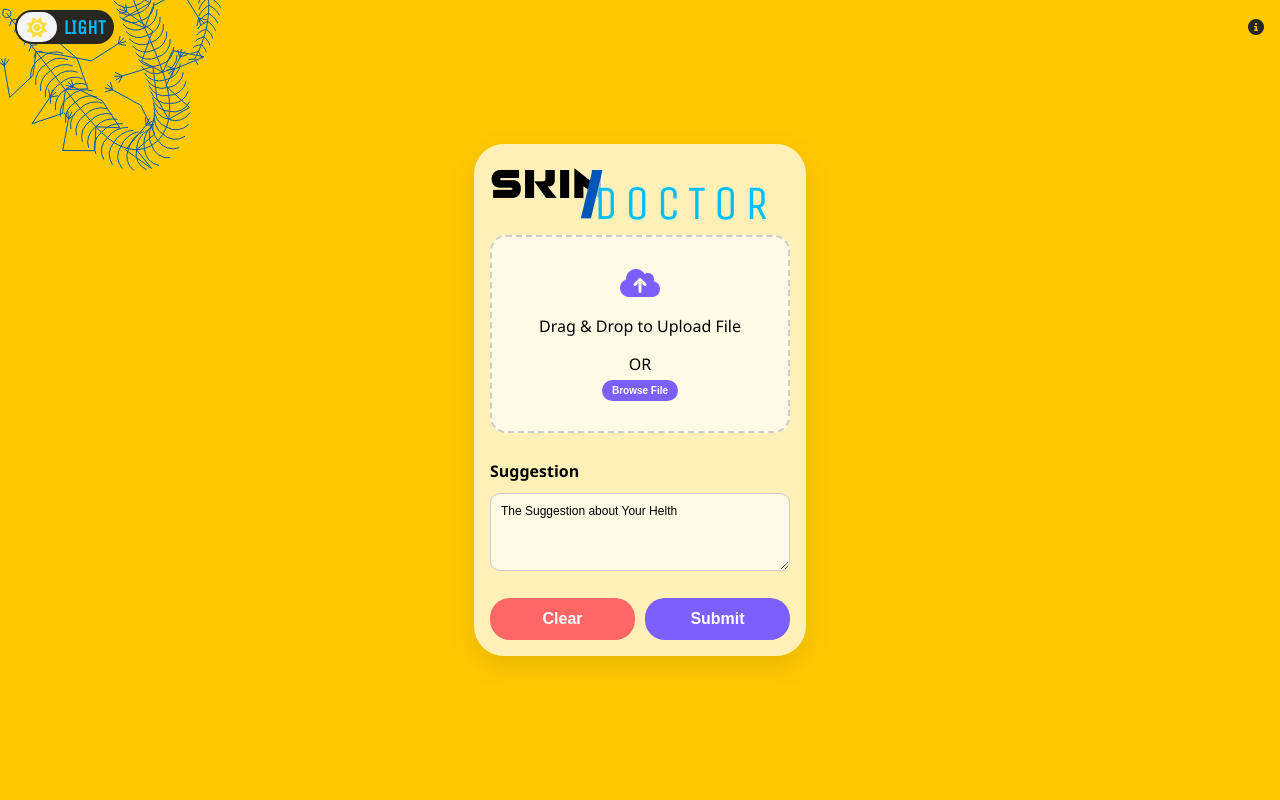
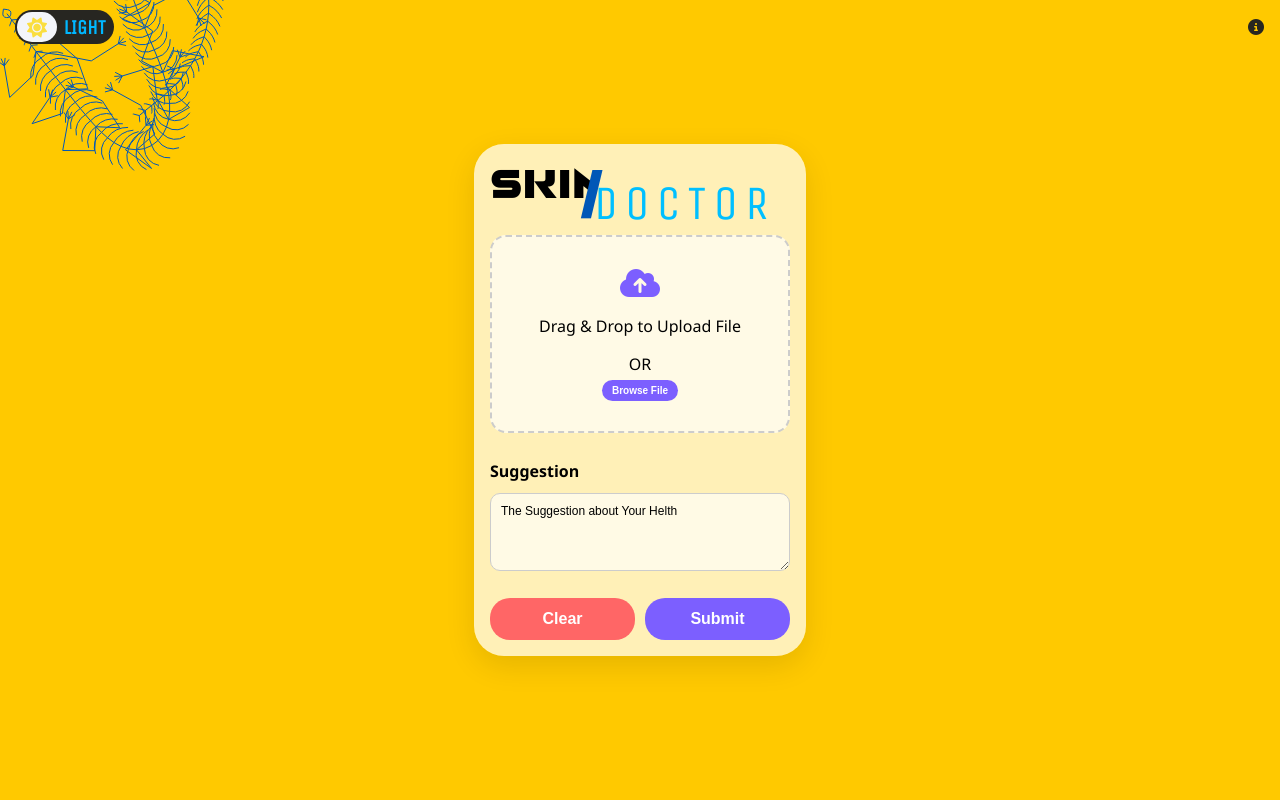
Before and after one commit to got-sanjay/Skin-Doctor, a Flask app: page / in a window 1280 px wide. Run offline with Flask 3, Linux system fonts and the light colour scheme; parts of the project's set-up code (start-up, migrations or seed data) failed here and were passed over.

Commit message:
US : UPDATE STYLE

```diff
--- a/static/reptile.js
+++ b/static/reptile.js
@@ -402,5 +402,5 @@ function updateStrokeColor() {
 var legNum = Math.floor(1 + Math.random() * 12)
 SIZE = 2
 LEGS = 10
-TAIL = 16
+TAIL = 26
 setupLizard(SIZE,LEGS,TAIL)
--- a/static/style.css
+++ b/static/style.css
@@ -342,17 +342,6 @@ form {
     font-weight: bold;
 }
 
-.skin::after {
-    content: '';
-    position: absolute;
-    right: 0;
-    bottom: 16px;
-    width: 10px;
-    height: 30px;
-    background: var(--card-bg);
-    clip-path: polygon(100% 100%, 0% 100%, 100% 0%);
-    z-index: 20;
-}
 
 @font-face {
     font-family: 'Aerospace';
@@ -372,6 +361,7 @@ form {
     font-size: 2.5rem;
     color: var(--skin-color);
     transform: translateY(-12px);
+    clip-path: path('M 0 0 H 100 V 100 H 0 Z');
 }
 
 .slash {
--- a/templates/index.html
+++ b/templates/index.html
@@ -102,8 +102,8 @@ Please consider consulting a certified skin professional.
         <div class="offline-content text-center">
             <i class="fas fa-circle-info"></i>
             <h2 class="mt-4">About This App</h2>
-            <p>This app allows users to search, preview, and download categorized images.</p>
-            <p>Auto background cleanup runs every 15 minutes.</p>
+            <p>This is a web-based AI application that predicts skin diseases from uploaded images and provides professional suggestions based on the diagnosis.</p>
+            <p>Auto background cleanup runs every 20 minutes.</p>
             <p>Fully responsive, light/dark themed, built with Flask + JS</p>
             <div>
                 <a class="info-connect-btn info-btn" href="https://www.linkedin.com/in/gotsanjay/" target="_blank">
```
